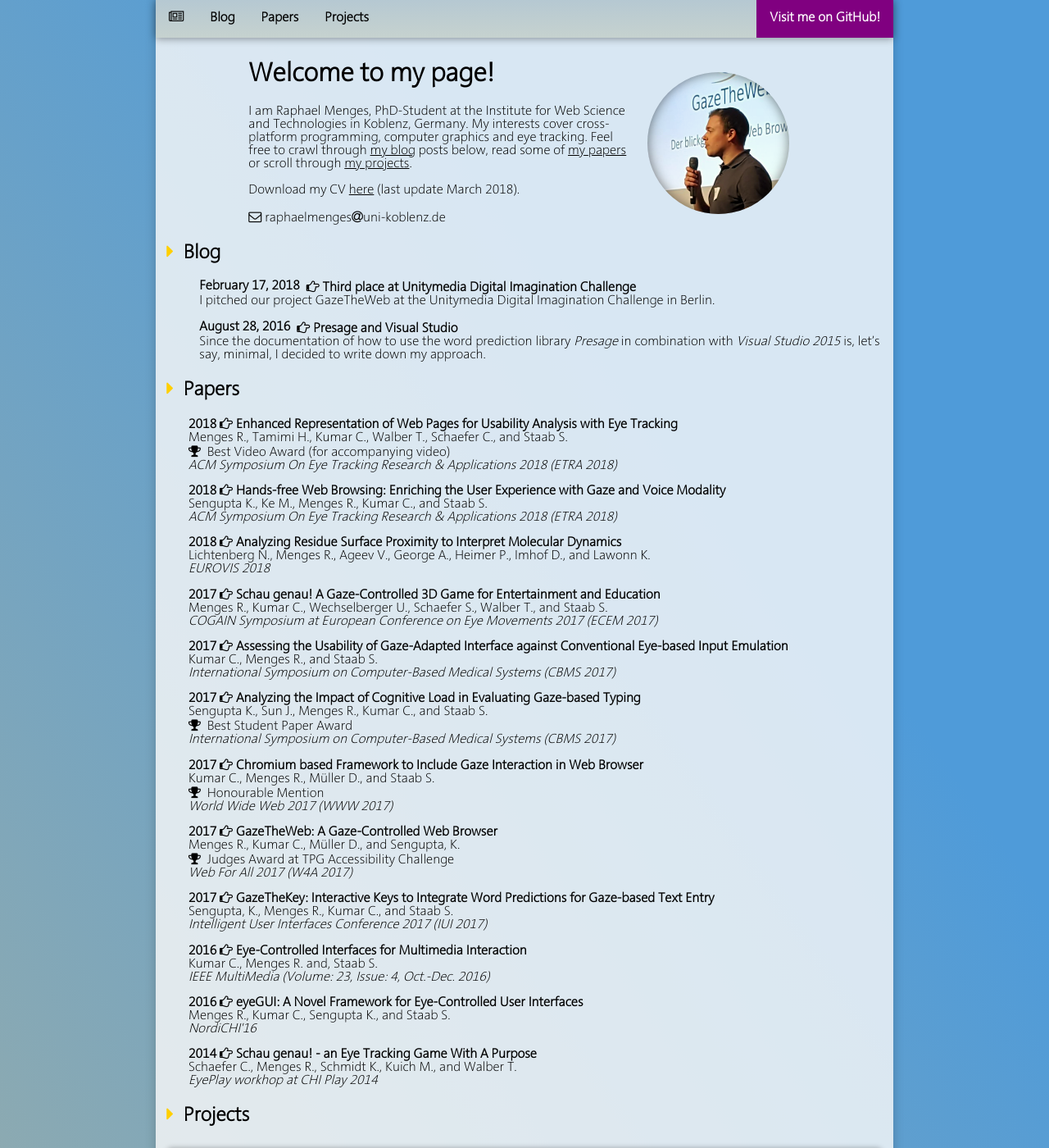
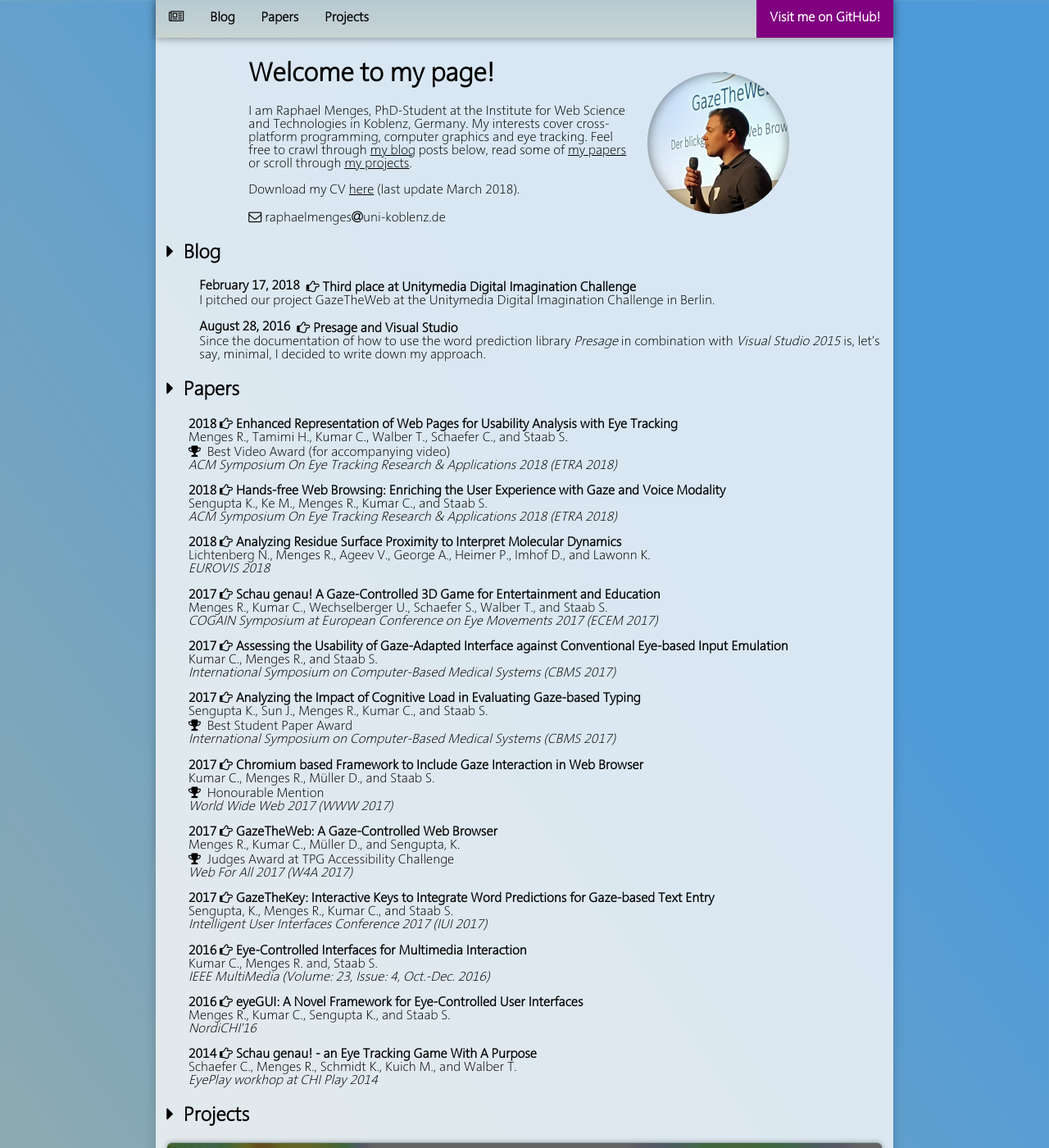
Before and after one commit to raphaelmenges/raphaelmenges.github.io, a Jekyll site: the page built from index.html, in a window 1280 px wide and 1400 px high. Shown: the whole window at 82% size. Built offline with Jekyll 4.4.1, drawn with Linux system fonts in a browser that asks for light colours.

Commit message:
Working on style.

```diff
--- a/css/main.css
+++ b/css/main.css
@@ -8,7 +8,6 @@
 /**************/
 body {
 	font-family: Segan Light, Tahoma, Geneva, sans-serif;
-	-webkit-font-smoothing: antialiased;
 	margin: 0 auto;
 	padding: 0;
 	overflow-y: scroll;
@@ -75,7 +74,7 @@
 
 /* Accent color */
 .accent {
-	color: #FFCF00;
+	/* color: #FFCF00; */
 }
 
 /* Simple underlined link */
@@ -142,7 +141,7 @@
 	width: 900px;
 	overflow: hidden;
 	background: #b5c8d2;
-	background: linear-gradient(#b5c8d2, #c6d2cf);
+	background: linear-gradient(rgba(181, 200, 210, 0.975), rgba(198, 210, 207, 0.925));
 	box-shadow: 0pt 1pt 7pt rgba(0,0,0,0.4);
 	z-index: 100;
 	/* border-bottom-right-radius: 8pt; */
@@ -168,10 +167,9 @@
 	color: white;
 }
 
-/* Elements which are hovered should have black text and gold background */
+/* Elements which are hovered */
 .navbar li:hover:not(.front) {
-	background-color: #FFCF00;
-	background: linear-gradient(#FFCF00, #FFE264);
+	background-color: rgba(255, 255, 255, 0.5)
 }
 .navbar li:hover:not(.front) a {
 	color: black;
@@ -286,14 +284,13 @@
 /***************/
 .project {
 	box-shadow: 0pt 0pt 5pt rgba(0,0,0,0.3);
-	margin-top: 20pt;
-	margin-bottom: 20pt;
+	margin-top: 10pt;
+	margin-bottom: 10pt;
 	overflow: hidden;
 	display: block;
 	border-style: solid;
-	border-color: white;
+	border-color: #93abad;
 	border-width: 1pt;
-	background-color: white;
 	border-radius: 5pt;
 }
 
@@ -331,6 +328,7 @@
 /* Description of project */
 .project-content {
 	padding: 10pt;
+	background-color: rgba(255,255,255,0.5);
 }
 
 /* Links beneath project */
@@ -339,8 +337,8 @@
 	overflow: hidden;
 	margin: 0;
 	padding: 0;
-	background-color: #EEE;
 	display: block;
+	background: linear-gradient(rgb(228, 239, 245), rgb(193, 205, 206))
 }
 
 .project-links ul {
@@ -356,7 +354,7 @@
 }
 
 .project-links li:hover:not(.active)  {
-	background-color: #CCC;
+	background-color: rgba(255, 255, 255, 0.5)
 }
 
 .project-links a {
```
